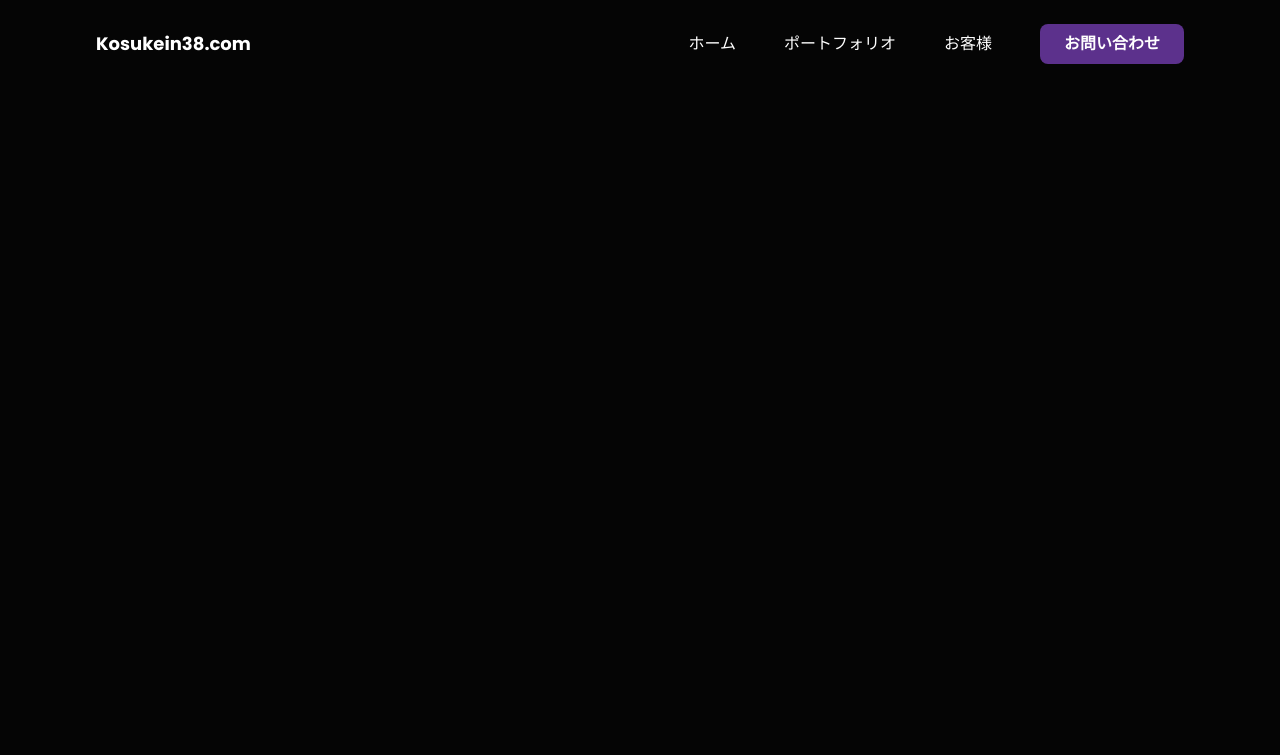
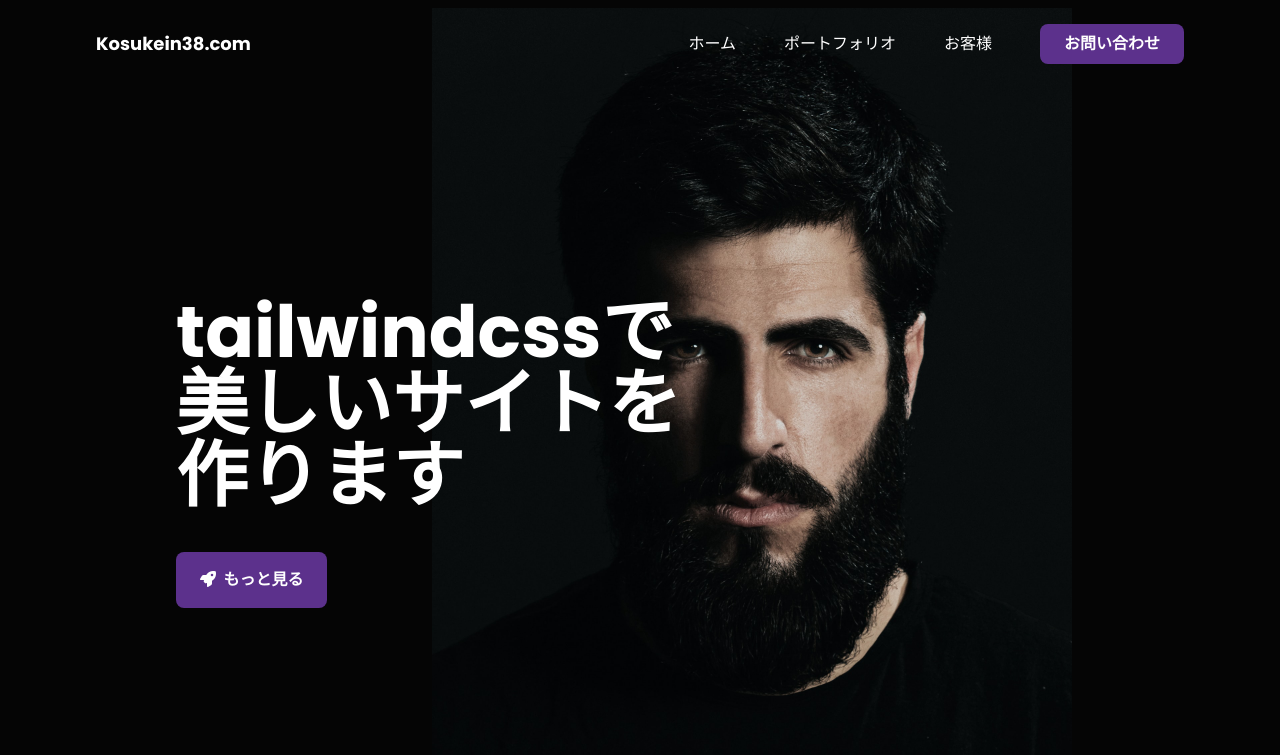
Before and after one commit to kosukein38/tailwindcss_test, a website: page src/index.html in a window 1280 px wide. Drawn offline with nearby package versions, Linux system fonts and the light colour scheme; files that its build step writes are made by us from their sources.

Commit message:
[Add] ヒーローセクションの追加

```diff
--- a/src/index.html
+++ b/src/index.html
@@ -27,5 +27,23 @@
       </div>
     </div>
   </header>
+
+  <!-- ヒーローセクション -->
+  <div id="home" class="container mt-16 flex justify-between items-center mx-auto px-8 md:px-14 lg:px-24 w-full">
+    <div class="flex flex-wrap md:flex-nowrap">
+      <div class="md:my-36 lg:ml-20 justify-center md:justify-start max-w-xl flex flex-wrap">
+        <h1 class="font-bold text-5xl text-center md:text-left lg:text-7xl md:text-6xl">
+          tailwindcssで <br />
+          美しいサイトを<br />
+          作ります
+        </h1>
+        <button class="px-6 py-4 bg-theme font-bold rounded-lg hover:bg-purple-600 transition-all duration-300 mt-10">
+          <i class="fa-solid fa-rocket mr-1"></i>
+          <span>もっと見る</span>
+        </button>
+      </div>
+      <img src="./images/human.jpg" alt="image" class="md:absolute lg:top-2 lg:right-52 md:w-3/5 w-10/12 mt-12 md:mt-0 right-6 mx-auto -z-10 lg:w-3/6"/>
+    </div>
+  </div>
 </body>
 </html>
```
Also changed, not shown: src/images/human.jpg (added), src/images/portfolio1.jpg (added), src/images/portfolio2.jpg (added), src/images/portfolio3.jpg (added), src/images/portfolio4.jpg (added), src/images/portfolio5.jpg (added), src/images/portfolio6.jpg (added).
